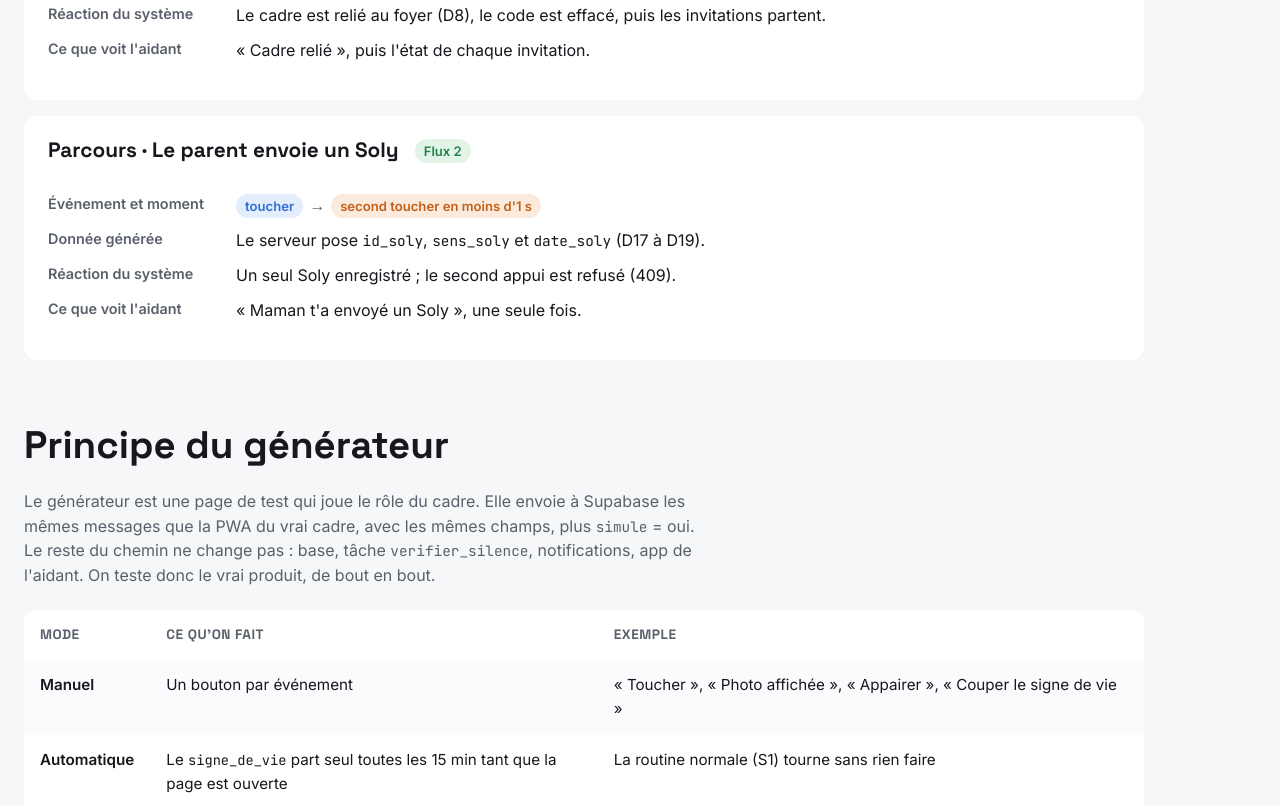
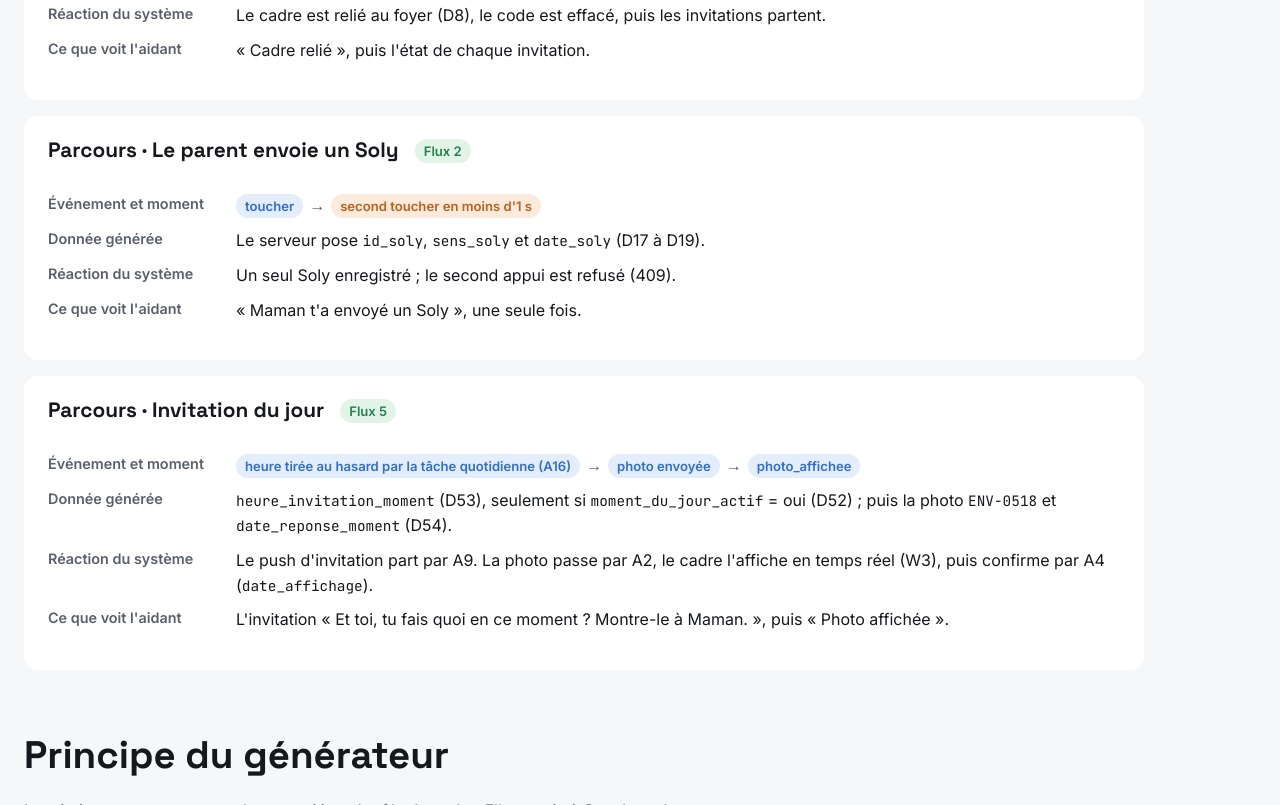
Before and after one commit to gateaulucass-maker/Fil-rouge-1, a plain HTML site: page S1-2026-2027/04-donnees-flux/interne/clement/1-1-simulateur-soly.html in a window 1280 px wide. Shown: the part 3679-4484 px from the top of the page. Drawn offline with Linux system fonts and the light colour scheme.

Commit message:
Données et flux 1.1 : simulateur, parcours « Invitation du jour » ajouté (Clément)
Co-Authored-By: Claude Opus 5.5 <noreply@anthropic.com>

```diff
--- a/S1-2026-2027/04-donnees-flux/interne/clement/1-1-simulateur-soly.html
+++ b/S1-2026-2027/04-donnees-flux/interne/clement/1-1-simulateur-soly.html
@@ -145,7 +145,7 @@ footer { color: var(--muted); font-size: 0.88rem; }
 
   <section aria-labelledby="scen">
     <h2 id="scen">Scénarios</h2>
-    <p class="intro">Les 4 scénarios de la fiche finale, avec ses numéros (S1 à S4) : un normal et trois inhabituels. Puis 2 parcours en plus. Chacun donne l'événement et son moment, la donnée générée, la réaction du système et ce que voit l'aidant. Tous les messages portent <code>simule</code> = oui.</p>
+    <p class="intro">Les 4 scénarios de la fiche finale, avec ses numéros (S1 à S4) : un normal et trois inhabituels. Puis 3 parcours en plus. Chacun donne l'événement et son moment, la donnée générée, la réaction du système et ce que voit l'aidant. Tous les messages portent <code>simule</code> = oui.</p>
 
     <div class="group-title"><h3>Les 4 scénarios de la fiche</h3><p>Le normal ne doit déclencher aucune alerte ; les inhabituels, la bonne, et une seule</p></div>
     <div class="cards">
@@ -239,6 +239,19 @@ footer { color: var(--muted); font-size: 0.88rem; }
           <dd>« Maman t'a envoyé un Soly », une seule fois.</dd>
         </dl>
       </article>
+      <article class="card">
+        <div class="card-head"><h3>Parcours · Invitation du jour</h3><span class="chip c-base">Flux 5</span></div>
+        <dl class="rows">
+          <dt>Événement et moment</dt>
+          <dd><div class="seq"><span class="chip c-etape">heure tirée au hasard par la tâche quotidienne (A16)</span><span class="arrow">→</span><span class="chip c-etape">photo envoyée</span><span class="arrow">→</span><span class="chip c-etape">photo_affichee</span></div></dd>
+          <dt>Donnée générée</dt>
+          <dd><code>heure_invitation_moment</code> (D53), seulement si <code>moment_du_jour_actif</code> = oui (D52) ; puis la photo <code>ENV-0518</code> et <code>date_reponse_moment</code> (D54).</dd>
+          <dt>Réaction du système</dt>
+          <dd>Le push d'invitation part par A9. La photo passe par A2, le cadre l'affiche en temps réel (W3), puis confirme par A4 (<code>date_affichage</code>).</dd>
+          <dt>Ce que voit l'aidant</dt>
+          <dd>L'invitation « Et toi, tu fais quoi en ce moment ? Montre-le à Maman. », puis « Photo affichée ».</dd>
+        </dl>
+      </article>
     </div>
   </section>
 
@@ -251,7 +264,7 @@ footer { color: var(--muted); font-size: 0.88rem; }
         <tbody>
           <tr><td><b>Manuel</b></td><td>Un bouton par événement</td><td>« Toucher », « Photo affichée », « Appairer », « Couper le signe de vie »</td></tr>
           <tr><td><b>Automatique</b></td><td>Le <code>signe_de_vie</code> part seul toutes les 15 min tant que la page est ouverte</td><td>La routine normale (S1) tourne sans rien faire</td></tr>
-          <tr><td><b>Scénario</b></td><td>Un bouton par scénario (S1 à S4) et par parcours, qui enchaîne les événements</td><td>« Le parent envoie un Soly » : un toucher, puis un second en moins d'1 s, pour provoquer l'erreur 409</td></tr>
+          <tr><td><b>Scénario</b></td><td>Un bouton par scénario (S1 à S4) et par parcours (3), qui enchaîne les événements</td><td>« Le parent envoie un Soly » : un toucher, puis un second en moins d'1 s, pour provoquer l'erreur 409</td></tr>
         </tbody>
       </table>
     </div>
```
